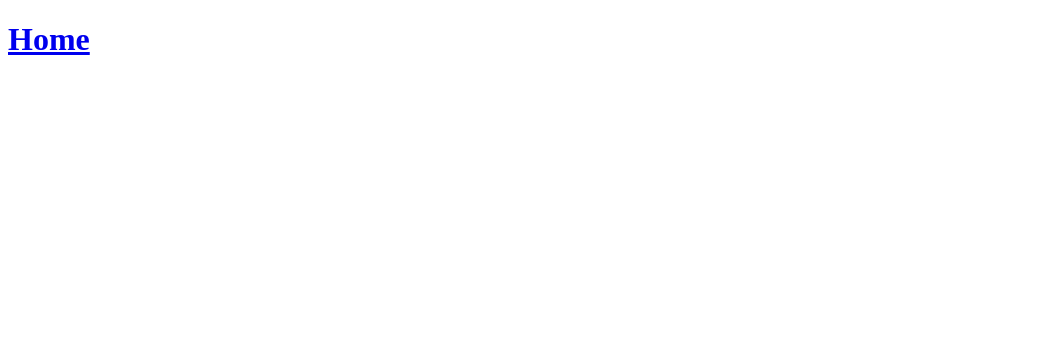
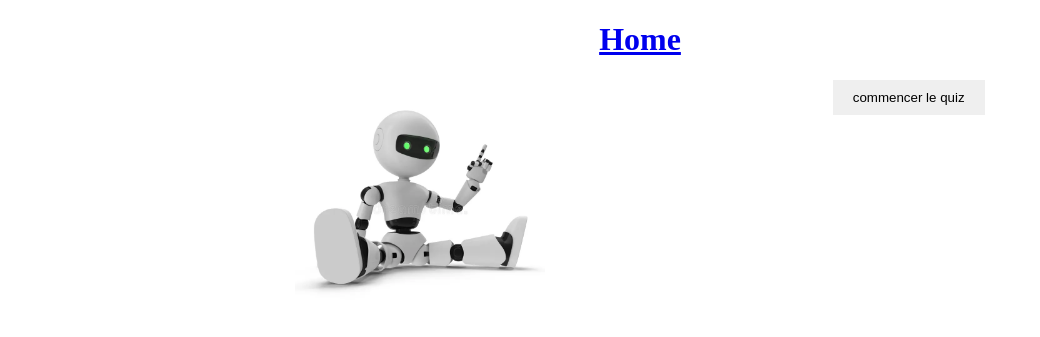
Before and after one commit to roseauS/sambaB12024, a plain HTML site: page quiz.html in a window 1280 px wide. Shown: the whole page, without its empty margins (0-1040 px from the left). Drawn offline with Linux system fonts and the light colour scheme.

Commit message:
Dans ce commit, les ajouts concerne uniquement le code html et css de la page quiz

```diff
--- a/css/quiz.css
+++ b/css/quiz.css
@@ -0,0 +1,13 @@
+h1{
+    text-align: center;
+}
+#conteneur_{
+    display: flex;
+    justify-content: space-evenly;
+}
+
+#bouton button{
+    border: none;
+    padding: 10px 20px;
+
+}
--- a/quiz.html
+++ b/quiz.html
@@ -11,7 +11,19 @@
         <a href="index.html" target="_blank">Home</a>
     </h1>
 
+    <div id="conteneur_">
 
+
+        <div id="image">
+            <img src="img/illustration-d-isolement-par-robot-moderne-sur-le-fond-blanc-132425523.jpg.webp" alt="image" width="250" height="250">
+        </div>
+
+        <div id="bouton">
+            <button>
+                commencer le quiz
+            </button>
+        </div>
+    </div>
 <script src="main2.js"></script>
 </body>
 </html>
```
